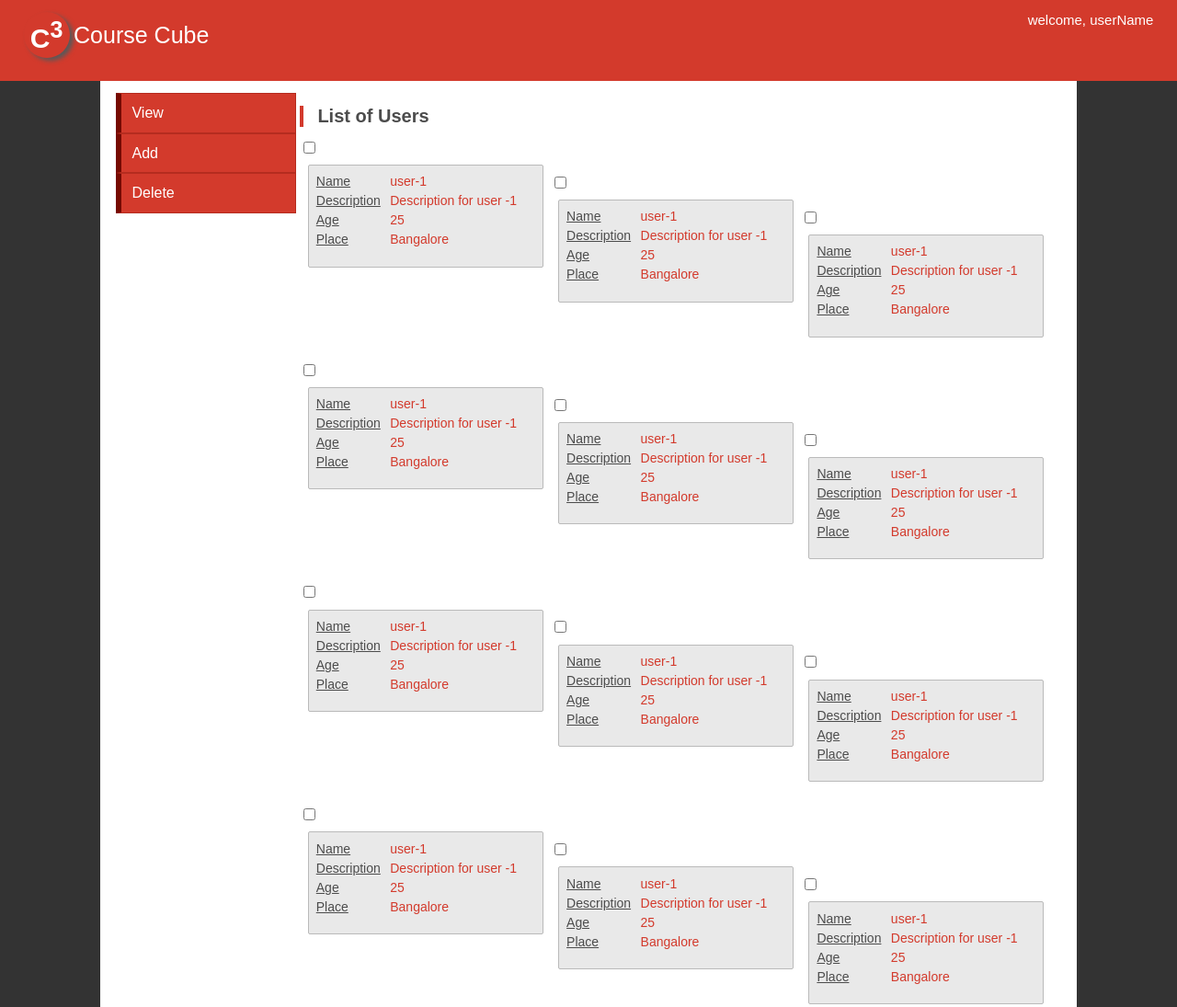
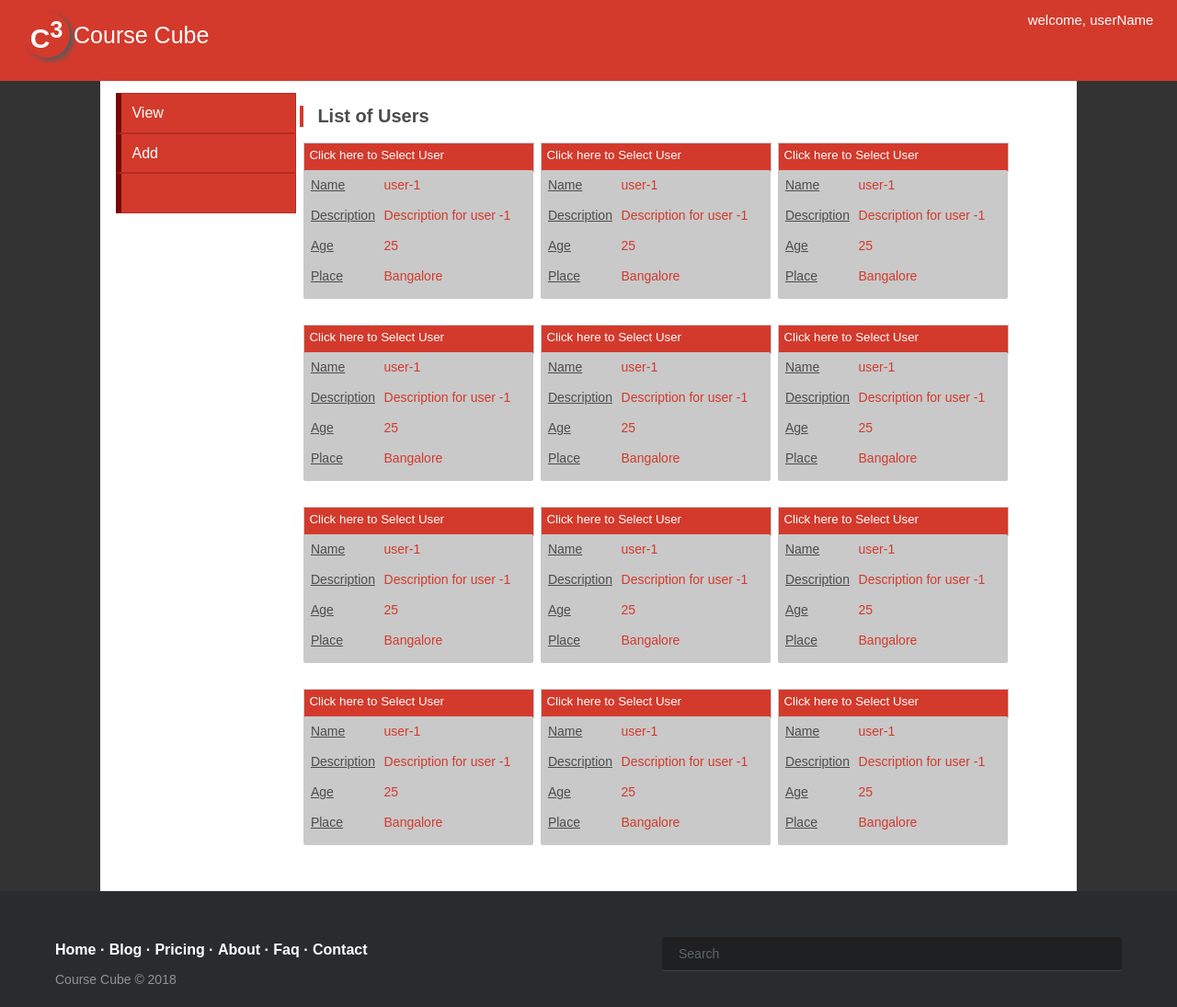
Before and after one commit to Priyankashil123/course-cube, a plain HTML site: page index.html in a window 1280 px wide. Shown: the top 1095 px of the page at 92% size. Drawn offline with Linux system fonts and the light colour scheme.

Commit message:
Update style.css

```diff
--- a/style.css
+++ b/style.css
@@ -12,6 +12,10 @@ body {
 .body-content {
     padding: 0% 10%;
     display: inline-block;
+}
+
+.clear{
+    clear: both;
 }
 
 /****************** Header CSS  - START ******************/
@@ -62,7 +66,7 @@ body {
 .body-container {
     background-color: #fff;
     padding: 1% 2% 2% 1%;
-    color: #fff;
+    /* color: #fff; */
     position: relative;
     margin: 0 auto;
     width: 80%;
@@ -93,6 +97,7 @@ nav ul li {
     display: inline;
     float: left;
     width: 80%;
+    position: relative;
 }
 
 .user-container h1 {
@@ -103,18 +108,6 @@ nav ul li {
 }
 
 .user-container .user-block {
-    float: left;
-    border: 1px solid #bababa;
-    border-radius: 2px;
-    margin: 1%;
-    background: #e9e9e9;
-    padding: 1%;
-    width: 29%;
-    position: relative;
-    display: inline-block;
-    height: 93px;
-    perspective: 1000px;
-    transform-style: preserve-3d;
 }
 
 .user-container .user-block:hover {
@@ -130,7 +123,7 @@ nav ul li {
 }
 
 .user-container .user-block .user-details {
-    padding: 0 0 3px 0;
+    padding: 3%;
 }
 
 .user-container .user-block .user-details .name {
@@ -190,12 +183,11 @@ a {
     height: 100px;
 }
 
-.button-set{
-
-padding: 5px 0px 5px 10px;
+.button-set {
+    padding: 5px 0px 5px 10px;
 }
 
-.button-set .btn-primary{
+.button-set .btn-primary {
     color: #ffffff;
     background: #b52c1f;
     border: 1px solid #b52c1f;
@@ -203,12 +195,13 @@ padding: 5px 0px 5px 10px;
     margin: 0px 10px;
 }
 
-.button-set .btn-secondry{
+.button-set .btn-secondry {
     color: #b52c1f;
     background: #fff;
     border: 1px solid #b52c1f;
     padding: 5px 10px;
 }
+
 /****************** Footer CSS  - START ******************/
 
 .footer-distributed {
@@ -339,3 +332,87 @@ padding: 5px 0px 5px 10px;
 }
 
 /****************** Footer CSS  - END ******************/
+
+.user-card {
+    -webkit-perspective: 1000px;
+    perspective: 1000px;
+    -webkit-transform-style: preserve-3d;
+    transform-style: preserve-3d;
+    display: block;
+    width: 250px;
+    height: 190px;
+    position: relative;
+    cursor: pointer;
+    /* clear: both; */
+    margin: 4px;
+    float: left;
+}
+
+.card {
+    position: absolute;
+    height: 140px;
+    width: 100%;
+    -webkit-transform-style: preserve-3d;
+    transform-style: preserve-3d;
+    -webkit-transition: all 600ms;
+    transition: all 600ms;
+    clear: both;
+}
+
+.card .front ,.card .back  {
+    position: absolute;
+    height: 100%;
+    width: 100%;
+    background: #c9c9c9;
+    -webkit-backface-visibility: hidden;
+    backface-visibility: hidden;
+    border-radius: 2px;
+}
+
+.card .back {
+    background: #d33a2c;
+    color: #FFF;
+    -webkit-transform: rotateX(180deg);
+    transform: rotateX(180deg);
+}
+
+.card .back .back-content {
+    text-align: center;
+    margin-top: 20%;
+}
+
+.user-card:hover .card {
+    -webkit-transform: rotateX(20deg);
+    transform: rotateX(20deg);
+    box-shadow: 0 20px 20px rgba(50, 50, 50, .2);
+}
+
+input {position: relative;height: 30px;left: 0;padding: 0;margin: 0;}
+
+:checked+.card {
+    transform: rotateX(180deg);
+    -webkit-transform: rotateX(180deg);
+}
+
+.user-card:hover :checked+.card {
+    transform: rotateX(180deg);
+    -webkit-transform: rotateX(180deg);
+    box-shadow: 0 20px 20px rgba(255, 255, 255, .2);
+}
+
+.select-user::after{
+    content: 'Click here to Select User';
+    background: #d33a2c;
+    width: 239px;
+    display: block;
+    position: relative;
+    left: 0;
+    border: 1px solid #c9c9c9;
+    padding: 5px;
+    height: 20px;
+    color: #fff;
+}
+
+.select-user:checked::after{
+    content: '✔ User Selected';
+}
```
